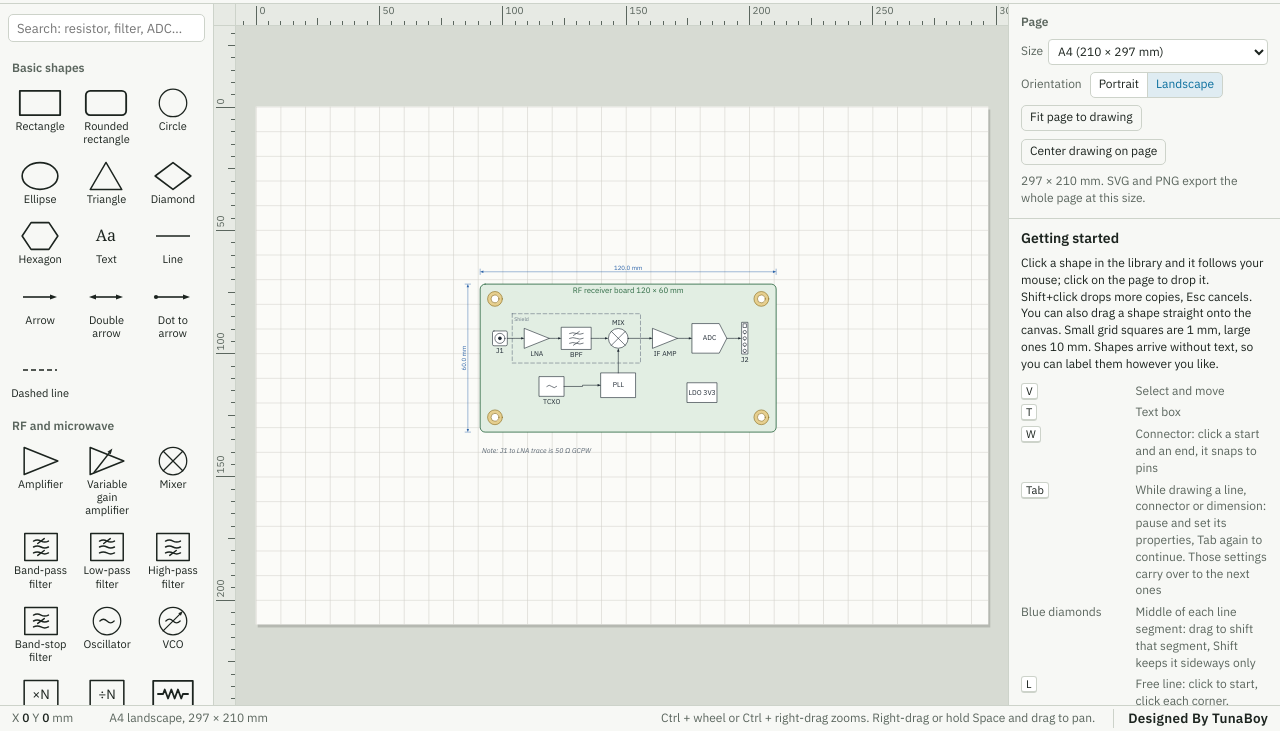
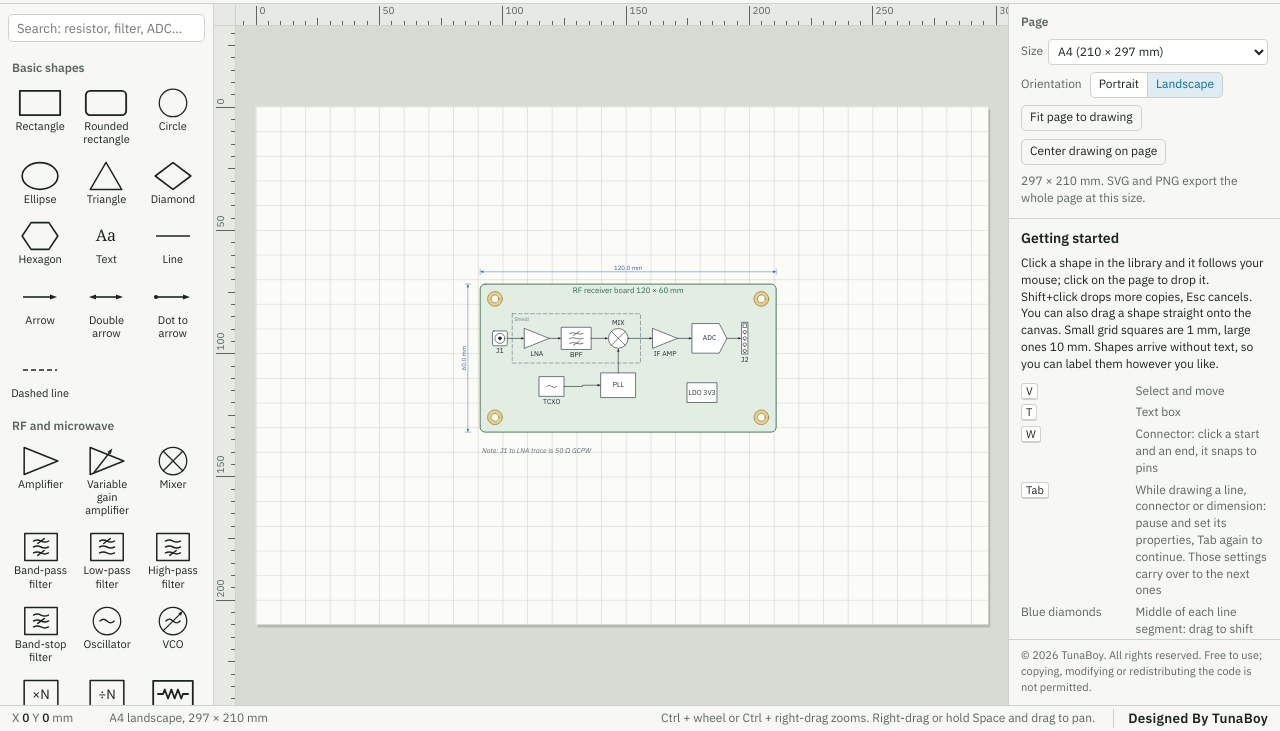
Before and after one commit to tunaackgz/drawing-tool, a plain HTML site: page index.html in a window 1280 px wide. Shown: the part 69-800 px from the top of the page. Drawn offline with Linux system fonts and the light colour scheme.

Commit message:
Add files via upload

```diff
--- a/index.html
+++ b/index.html
@@ -1,7 +1,14 @@
 <!doctype html>
+<!--
+  Drawing Tool
+  © 2026 TunaBoy. All rights reserved.
+  Free to use; copying, modifying or redistributing the code is not permitted.
+-->
 <html lang="en">
 <head>
 <meta charset="utf-8">
+<meta name="author" content="TunaBoy">
+<meta name="copyright" content="© 2026 TunaBoy. All rights reserved. Free to use; copying, modifying or redistributing the code is not permitted.">
 <meta name="viewport" content="width=device-width, initial-scale=1, viewport-fit=cover">
 <title>Drawing Tool</title>
 <link rel="preconnect" href="https://fonts.googleapis.com">
@@ -85,7 +92,9 @@ body{background:var(--bg);color:var(--ink);font:13px/1.4 'IBM Plex Sans',system-
 #editor{position:absolute;display:none;resize:none;border:1px dashed var(--sel);background:transparent;transform-origin:50% 50%;color:#111;padding:1px 2px;outline:none;line-height:1.25;overflow:hidden;z-index:5;border-radius:2px}
 
 /* properties */
-#props{background:var(--panel);border-left:1px solid var(--line);overflow:auto;min-height:0}
+#props{background:var(--panel);border-left:1px solid var(--line);overflow:hidden;min-height:0;display:flex;flex-direction:column}
+#propsBody{flex:1 1 auto;overflow:auto;min-height:0}
+#legal{flex:none;margin:0;padding:8px 12px calc(9px + env(safe-area-inset-bottom,0px));border-top:1px solid var(--line);font-size:11px;line-height:1.45;color:var(--ink2)}
 .sec{padding:10px 12px 12px;border-bottom:1px solid var(--line)}
 .sec h4{margin:0 0 8px;font-size:12px;font-weight:600;color:var(--ink2)}
 .sec .title{font-size:14px;font-weight:600;color:var(--ink);margin:0}
@@ -237,6 +246,7 @@ kbd{font:11px 'IBM Plex Sans',system-ui,sans-serif;border:1px solid var(--line);
 
   <aside id="props" aria-label="Properties">
     <div id="propsBody"></div>
+    <p id="legal">© 2026 TunaBoy. All rights reserved. Free to use; copying, modifying or redistributing the code is not permitted.</p>
   </aside>
 
   <footer id="status">
```
Also changed, not shown: 1 other file.
